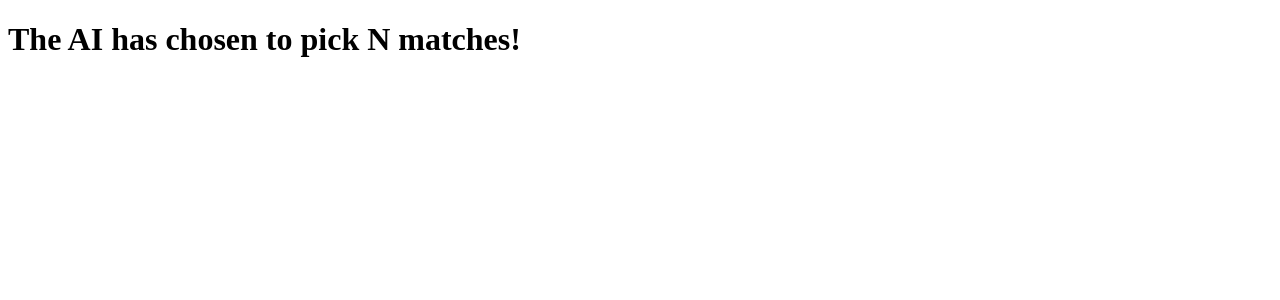
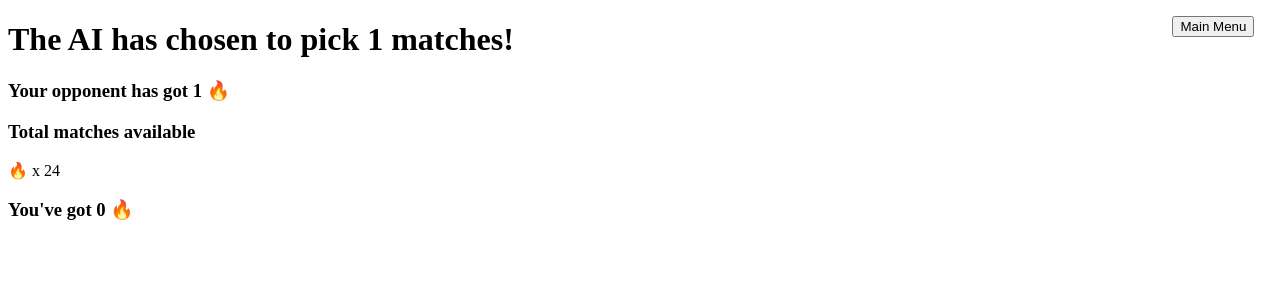
Before and after one commit to kirill8841/match-game, a React (Create React App) app: page / in a window 1280 px wide. Both pictures are taken after a click on the button "AI". Shown: the top 300 px of the page. Built offline with nearby package versions, Linux system fonts and the light colour scheme.

Commit message:
Finished the functional part

```diff
--- a/public/styles.css
+++ b/public/styles.css
@@ -0,0 +1,5 @@
+.main-menu-button {
+  position: fixed;
+  right: 2%;
+  top: 2%;
+}
--- a/src/components/AiTurnAnimation.jsx
+++ b/src/components/AiTurnAnimation.jsx
@@ -1,23 +1,49 @@
 import React, { useEffect, useState } from "react"
 import { Dot } from 'react-animated-dots';
+import pickMatch from "./pickMatch.js"
+
 
 function AiTurnAnimation(props) {
   const [isThinking, setIsThinking] = useState(true);
 
+  let optimalChoice = pickMatch(props.matches.aiMatches, props.matches.totalMatches)
 
 
+  // Show the text with dots for 2 secs. Also change the number of matches
   useEffect(() => {
-    const timer = setTimeout(() => {
-      setIsThinking(false);
-    }, 2000);
-    return () => clearTimeout(timer);
-  });
+    if (isThinking) {
+      const timer = setTimeout(() => {
+        setIsThinking(false);
+        props.setMatches((prevProps) => {
+          return {
+            ...prevProps,
+            totalMatches: props.matches.totalMatches - optimalChoice,
+            aiMatches: props.matches.aiMatches + optimalChoice
+          }
+        })
+      }, 2000);
+      return () => clearTimeout(timer);
+    }
+  })
+
+  // Then show the number of matches the algorithm has picked for 2 secs and pass
+  // the game to the player.
+  useEffect(() => {
+    if (!isThinking) {
+      const timer = setTimeout(() => {
+        props.setGameStage("playerTurn")
+      }, 2000);
+      return () => clearTimeout(timer)
+
+    }
+  })
+
 
   return (
     <div>
       { isThinking ?
-        <h1>The AI is thinking how to match you<Dot>.</Dot><Dot>.</Dot><Dot>.</Dot></h1>
-        : <h1>The AI has chosen to pick N matches!</h1>
+        <h1>The AI is thinking how to overmatch you<Dot>.</Dot><Dot>.</Dot><Dot>.</Dot></h1>
+        : <h1>The AI has chosen to pick {optimalChoice} matches!</h1>
       }
 
     </div>
--- a/src/components/App.jsx
+++ b/src/components/App.jsx
@@ -1,16 +1,10 @@
 import React, { useState } from 'react';
-import pickMatch from "./pickMatch.js"
 import MatchButtons from "./MatchButtons.jsx"
 import SetupForm from './SetupForm';
 import AiTurnAnimation from "./AiTurnAnimation.jsx"
-
-// class MatchButton extends React.Component {
-//   render() {
-//     return (
-//       <button onClick={() => this.props.matchChoiceHandler(this.props.matches)}>{this.props.matches} Matches</button>
-//     )
-//   }
-// }
+import ShowMatches from "./ShowMatches.jsx"
+import EndGameScreen from './EndGameScreen.jsx';
+import MainMenuButton from './MainMenuButton.jsx';
 
 
 function App() {
@@ -35,23 +29,52 @@ function App() {
     />
     )
 
+  } else if (matches.totalMatches <= 0 && (gameStage === "aiTurn" || gameStage === "playerTurn")) {
+    return (
+      <EndGameScreen
+      matches={matches}
+      setMatches={setMatches}
+      setGameStage={setGameStage}
+    />
+    )
+
   } else if (gameStage === "aiTurn") {
     return (
-      <AiTurnAnimation />
+      <div>
+        <MainMenuButton
+          setGameStage={setGameStage}
+          setMatches={setMatches}
+        />
+        <AiTurnAnimation
+        matches={matches}
+        setMatches={setMatches}
+        setGameStage={setGameStage}
+      />
+      <ShowMatches
+        matches={matches}
+      />
+      </div>
+
     )
 
   } else if (gameStage === "playerTurn") {
-
-
-
-  } else if (gameStage === "gameOver") {
-
-
+    return (
+      <div>
+        <MainMenuButton
+          setGameStage={setGameStage}
+          setMatches={setMatches}
+        />
+        <ShowMatches
+          matches={matches}
+        />
+        <MatchButtons
+          setMatches={setMatches}
+          setGameStage={setGameStage}
+          totalMatches={matches.totalMatches}
+        />
+      </div>
+    )
   }
-
-
-
-
 }
 
 
--- /dev/null
+++ b/src/components/EndGameScreen.jsx
@@ -0,0 +1,30 @@
+import React from "react";
+import MainMenuButton from "./MainMenuButton.jsx"
+
+function EndGameScreen(props) {
+  return (
+    <div>
+      {
+        props.matches.playerMatches % 2 === 0 ?
+        <h1>You have won! The guy in the mask will miss'ya!</h1>
+        : <h1>The AI has won... A great pity it is.</h1>
+      }
+      <p>
+        You have {props.matches.playerMatches} 🔥, and the AI
+        has {props.matches.aiMatches} 🔥
+      </p>
+      {
+        props.matches.playerMatches % 2 === 0 ?
+        <p>Let's see if you can do this once again...</p>
+        : <p>Try your luck once again</p>
+      }
+      <MainMenuButton
+        setGameStage={props.setGameStage}
+        setMatches={props.setMatches}
+      />
+
+    </div>
+  )
+}
+
+export default EndGameScreen;
--- /dev/null
+++ b/src/components/MainMenuButton.jsx
@@ -0,0 +1,21 @@
+import React from "react";
+
+function MainMenuButton(props) {
+
+  function onClickHandler() {
+    props.setMatches({
+      totalMatches: 25,
+      playerMatches: 0,
+      aiMatches: 0
+    })
+    props.setGameStage("setup")
+  }
+
+  return (
+    <div>
+      <button className={props.style ? props.style : "main-menu-button"} onClick={onClickHandler}>Main Menu</button>
+    </div>
+  )
+}
+
+export default MainMenuButton;
--- a/src/components/MatchButtons.jsx
+++ b/src/components/MatchButtons.jsx
@@ -3,21 +3,29 @@ import React from "react";
 
 
 function MatchButtons(props) {
+
+  function onClickHandler(matchNumber) {
+    props.setMatches((prevProps) => {
+      return {
+        ...prevProps,
+        totalMatches: prevProps.totalMatches - matchNumber,
+        playerMatches: prevProps.playerMatches + matchNumber
+      }
+    })
+    props.setGameStage("aiTurn")
+  }
+
   return (
     <div>
-      <button>1 Matches</button>
-      <button>2 Matches</button>
-      <button>3 Matches</button>
-
-      {/* <MatchButton matchChoiceHandler={this.matchChoiceHandler} matches={1}/>
-       {(this.state.totalMatches >= 2) ?
-            <MatchButton matchChoiceHandler={this.matchChoiceHandler} matches={2}/>
-            : null
-          }
-          {(this.state.totalMatches >= 3) ?
-            <MatchButton matchChoiceHandler={this.matchChoiceHandler} matches={3}/>
-            : null
-          } */}
+      <button onClick={() => onClickHandler(1)}>1 Matches</button>
+      {
+        props.totalMatches >= 2 &&
+        <button onClick={() => onClickHandler(2)}>2 Matches</button>
+      }
+      {
+        props.totalMatches >= 3 &&
+        <button onClick={() => onClickHandler(2)}>3 Matches</button>
+      }
     </div>
   )
 }
--- a/src/components/SetupForm.jsx
+++ b/src/components/SetupForm.jsx
@@ -4,9 +4,9 @@ import React from "react"
 function SetupForm(props) {
 
   function matchesSliderHandler(event) {
-    props.setMatches((prevValue) => {
+    props.setMatches((prevProps) => {
       return {
-        ...prevValue,
+        ...prevProps,
         totalMatches: event.target.value
       }
     })
--- /dev/null
+++ b/src/components/ShowMatches.jsx
@@ -0,0 +1,26 @@
+import React from "react";
+
+function ShowMatches(props) {
+
+  let totalMatchesString = ""
+
+  if (props.matches.totalMatches < 10) {
+    totalMatchesString = "🔥".repeat(props.matches.totalMatches)
+  } else {
+    totalMatchesString = `🔥 x ${props.matches.totalMatches}`
+  }
+
+
+  return (
+    <div>
+      <h3>Your opponent has got {props.matches.aiMatches} 🔥</h3>
+
+      <h3>Total matches available</h3>
+      <p>{totalMatchesString}</p>
+
+      <h3>You've got {props.matches.playerMatches} 🔥</h3>
+    </div>
+  )
+}
+
+export default ShowMatches;
```
